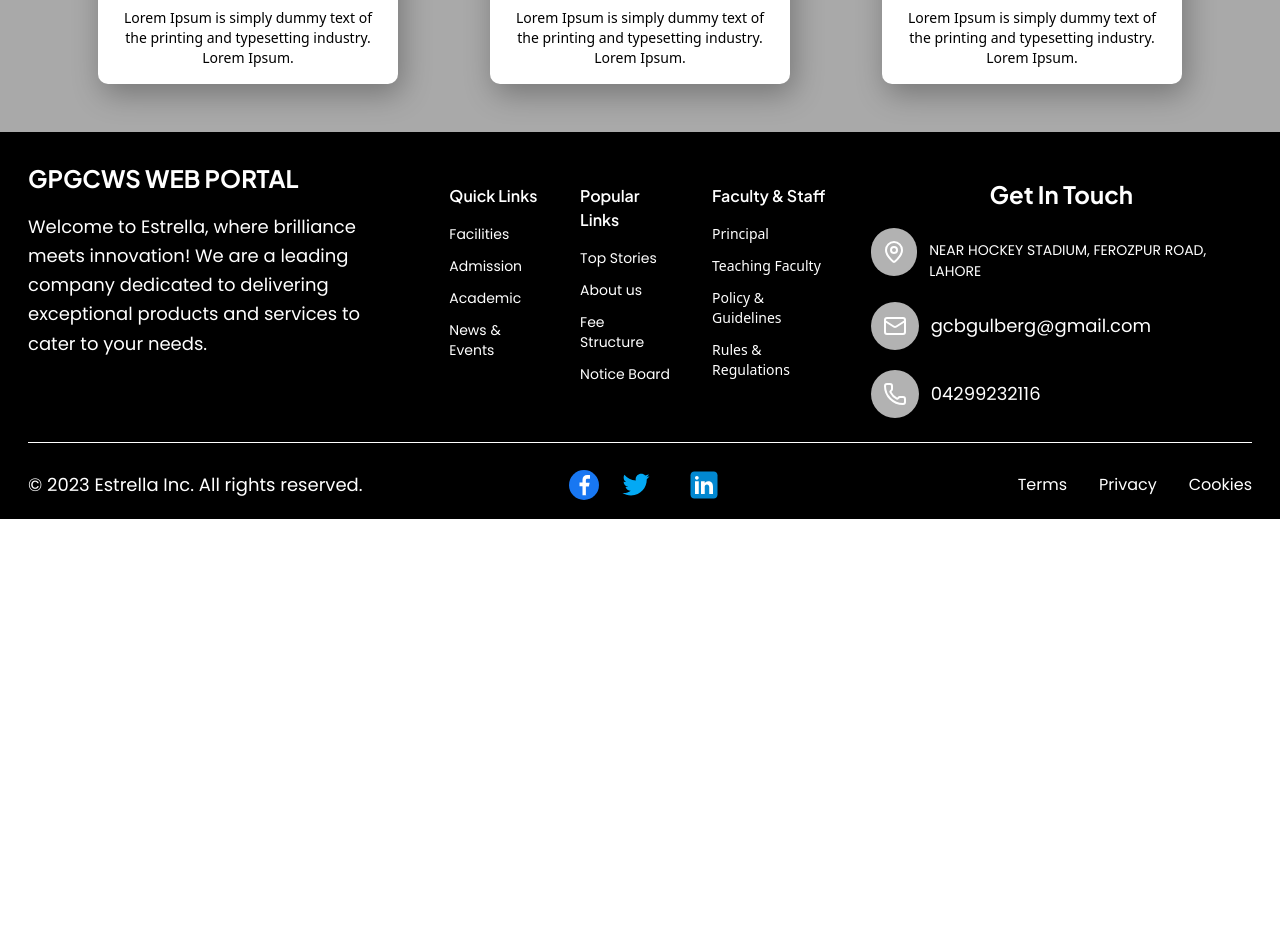
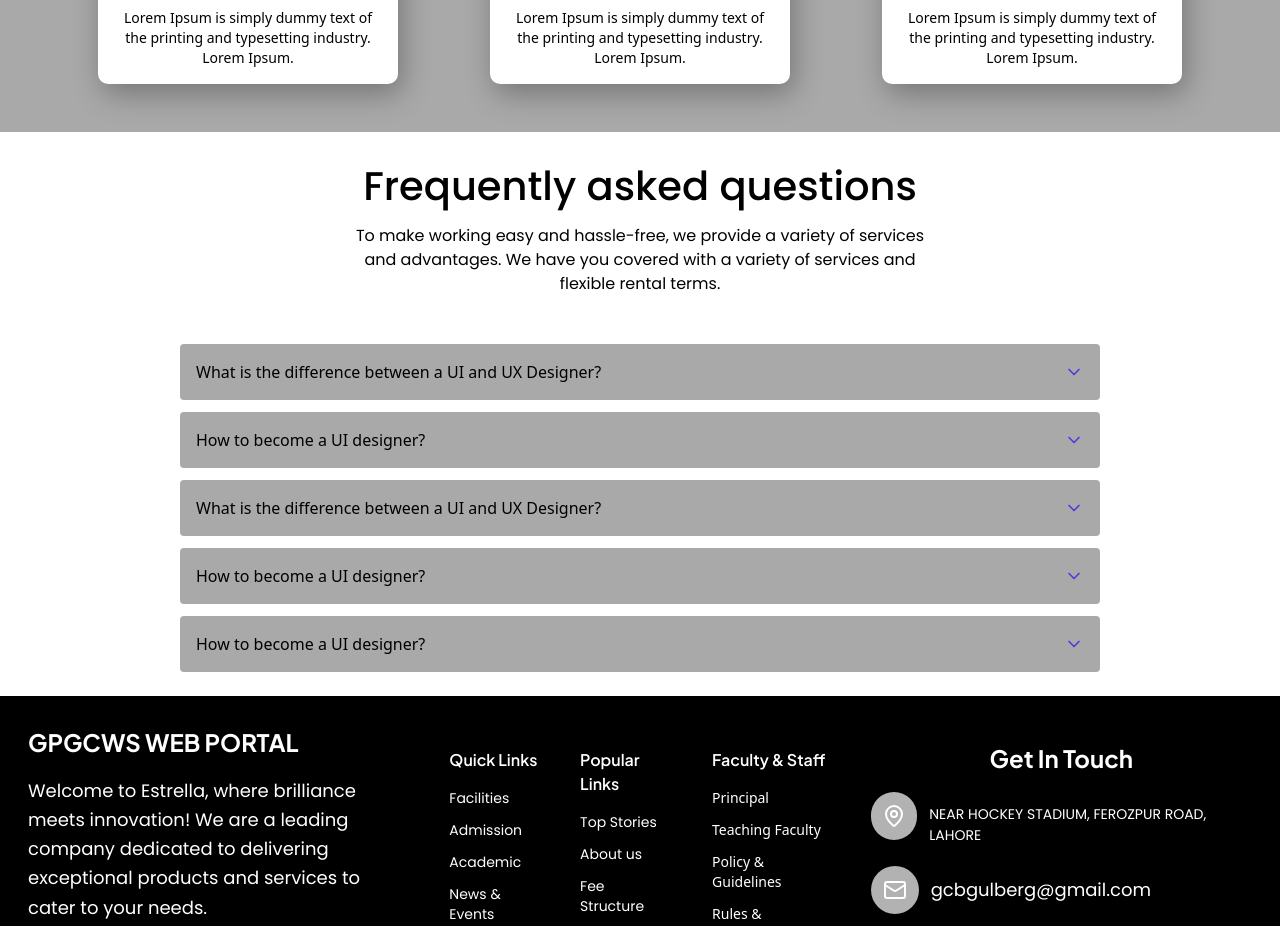
Before and after one commit to Onlinecarrental/fronten-car-rental, a React (Vite) app: page / in a window 1280 px wide. Shown: the part 5082-6008 px from the top of the page. Before the commit the page ends 5601 px from the top, so only its background shows below. Built offline with nearby package versions, Linux system fonts and the light colour scheme.

Commit message:
first commit

```diff
--- /dev/null
+++ b/src/views/HomeView/Faqs.jsx
@@ -0,0 +1,67 @@
+import { useState } from 'react';
+import { ChevronDown } from 'lucide-react';
+import HeadingTitle from '../../components/heading';
+
+export default function FAQSection() {
+  const faqs = [
+    {
+      question: "What is the difference between a UI and UX Designer?",
+      answer: "A UI (User Interface) Designer focuses on the visual elements of a product such as buttons, icons, spacing, typography, and color schemes. They create the look and feel of an interface. A UX (User Experience) Designer focuses on the overall feel and functionality of the product, how users interact with it, and ensuring it meets user needs through research, testing, and iteration."
+    },
+    {
+      question: "How to become a UI designer?",
+      answer: "To become a UI designer: 1) Learn design fundamentals including color theory, typography, and layout. 2) Master design tools like Figma, Adobe XD, or Sketch. 3) Study UI principles and patterns. 4) Build a portfolio of projects. 5) Practice by redesigning existing interfaces. 6) Get feedback from professional designers. 7) Network in the design community and apply for entry-level positions or internships."
+    },
+    {
+      question: "What is the difference between a UI and UX Designer?",
+      answer: "UI Designers create the visual elements users interact with, focusing on aesthetics and presentation. UX Designers focus on the entire user journey and experience, conducting research to understand user needs and behaviors. While UI is about how things look, UX is about how things work and feel from the user's perspective."
+    },
+    {
+      question: "How to become a UI designer?",
+      answer: "The path to becoming a UI designer includes: learning visual design principles, developing proficiency with industry-standard tools, understanding accessibility standards, creating a strong portfolio, gaining practical experience through projects or internships, staying updated with design trends, and potentially pursuing relevant education or certification programs."
+    },
+    {
+      question: "How to become a UI designer?",
+      answer: "To become a UI designer, start by learning the fundamentals of visual design, developing technical skills with design software, building a portfolio showcasing your work, networking with other designers, seeking mentorship, participating in design challenges, and applying for junior positions to gain professional experience."
+    }
+  ];
+
+  const [activeIndex, setActiveIndex] = useState(null);
+
+  const toggleAccordion = (index) => {
+    setActiveIndex(activeIndex === index ? null : index);
+  };
+
+  return (
+    <div className="max-w-[1250px] mx-auto p-6 bg-white">
+     <HeadingTitle title="Frequently asked questions"
+     paragraph='To make working easy and hassle-free, we provide a variety of services and advantages. We have you covered with a variety of services and flexible rental terms.'/>
+
+      <div className="space-y-3 max-w-[920px] mt-12 mx-auto">
+        {faqs.map((faq, index) => (
+          <div
+            key={index}
+            className="bg-gray rounded cursor-pointer"
+          >
+            <button
+              className="flex justify-between items-center w-full p-4 text-left"
+              onClick={() => toggleAccordion(index)}
+            >
+              <span className="font-medium">{faq.question}</span>
+              <ChevronDown
+                className={`transform text-Blue transition-transform ${activeIndex === index ? 'rotate-180' : ''}`}
+                size={20}
+              />
+            </button>
+            {activeIndex === index && (
+              <div className="p-4 pt-2  bg-black  text-white">
+                <p>{faq.answer}</p>
+              </div>
+            )}
+          </div>
+        ))}
+      </div>
+
+    </div>
+  );
+}
--- a/src/views/HomeView/homeView.jsx
+++ b/src/views/HomeView/homeView.jsx
@@ -7,6 +7,7 @@ import Howitwork from "./howItWork";
 import ServicesBenefits from "./services";
 import CustomerTestimonials from "./customerreview";
 import WhyChooseUs from "./WhyChooseUs";
+import FAQSection from "./Faqs";
 
 export default function HomeView(){
     return(
@@ -20,6 +21,7 @@ export default function HomeView(){
            <ServicesBenefits/>
            <CustomerTestimonials/>
            <WhyChooseUs/>
+           <FAQSection/>
         </div>
     )
 }
```
